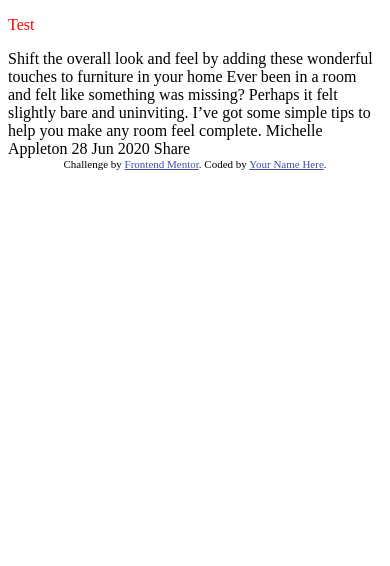
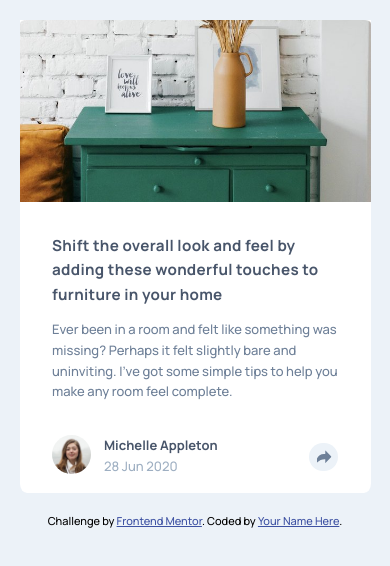
Before and after one commit to joanpujol/fem-Article-Preview-Component, a website: page index.html in a window 390 px wide. Drawn offline with Linux system fonts and the light colour scheme; files whose address does not match are found by name.

Commit message:
Add basic mobile layout

```diff
--- a/index.html
+++ b/index.html
@@ -1,39 +1,66 @@
 <!DOCTYPE html>
 <html lang="en">
+
 <head>
   <meta charset="UTF-8">
-  <meta name="viewport" content="width=device-width, initial-scale=1.0"> <!-- displays site properly based on user's device -->
+  <meta name="viewport" content="width=device-width, initial-scale=1.0">
+  <!-- displays site properly based on user's device -->
 
   <link rel="icon" type="image/png" sizes="32x32" href="./images/favicon-32x32.png">
+  <link href="https://fonts.googleapis.com/css2?family=Manrope:wght@500;700&display=swap" rel="stylesheet">
   <link rel="stylesheet" href="css/style.css">
 
   <title>Frontend Mentor | Article preview component</title>
 
   <!-- Feel free to remove these styles or customise in your own stylesheet 👍 -->
   <style>
-    .attribution { font-size: 11px; text-align: center; }
-    .attribution a { color: hsl(228, 45%, 44%); }
+    .attribution {
+      font-size: 11px;
+      text-align: center;
+    }
+
+    .attribution a {
+      color: hsl(228, 45%, 44%);
+    }
   </style>
 </head>
+
 <body>
 
-  <p class="test mt-5">Test</p>
+  <div class="article-preview">
+    <div class="article-preview__image-container">
+      <img src="/images/drawers.jpg" alt="">
+    </div>
+    <div class="article-preview__content">
+      <h3>
+        Shift the overall look and feel by adding these wonderful
+        touches to furniture in your home
+      </h3>
+      <p>
+        Ever been in a room and felt like something was missing? Perhaps
+        it felt slightly bare and uninviting. I’ve got some simple tips
+        to help you make any room feel complete.
+      </p>
+    </div>
+    <div class="article-preview__social">
+      <div class="article-preview__author">
+        <div class="article-preview__author-image"><img src="/images//avatar-michelle.jpg" alt=""></div>
+        <div class="author">
+          <div class="author-name">Michelle Appleton</div>
+          <div class="author-date">28 Jun 2020</div>
+        </div>
 
-  Shift the overall look and feel by adding these wonderful
-  touches to furniture in your home
-
-  Ever been in a room and felt like something was missing? Perhaps
-  it felt slightly bare and uninviting. I’ve got some simple tips
-  to help you make any room feel complete.
-
-  Michelle Appleton
-  28 Jun 2020
-
-  Share
+      </div>
+      <div class="article-preview__share">
+        <img src="/images/icon-share.svg" alt="">
+      </div>
+    </div>
+  </div>
 
   <div class="attribution">
     Challenge by <a href="https://www.frontendmentor.io?ref=challenge" target="_blank">Frontend Mentor</a>.
     Coded by <a href="#">Your Name Here</a>.
   </div>
 </body>
+
 </html>
--- a/sass/main.scss
+++ b/sass/main.scss
@@ -1,3 +1,109 @@
-.test {
-    color: red;
+$very-dark-grayish-blue: hsl(217, 19%, 35%);
+$desaturated-dark-blue: hsl(214, 17%, 51%);
+$grayish-blue: hsl(212, 23%, 69%);
+$light-grayish-blue: hsl(210, 46%, 95%);
+
+* {
+  margin: 0;
+  padding: 0;
 }
+
+*,
+*::before,
+*::after {
+  box-sizing: inherit;
+}
+
+html {
+  box-sizing: border-box;
+  font-size: 13px;
+  width: 100%;
+  height: 100%;
+  overflow-x: hidden;
+}
+
+body {
+  font-family: "Manrope", sans-serif;
+  font-weight: 500;
+  line-height: 1.6;
+  background: $light-grayish-blue;
+}
+
+.article-preview {
+  margin: 1.5em;
+  display: flex;
+  flex-direction: column;
+  background-color: #fff;
+  border-bottom-left-radius: 2%;
+  border-bottom-right-radius: 2%;
+
+  &__image-container {
+    height: 14em;
+
+    & img {
+      border-top-left-radius: 2%;
+      border-top-right-radius: 2%;
+      width: 100%;
+      height: 100%;
+      object-fit: cover;
+    }
+  }
+
+  &__content {
+    padding: 2.5em 2.5em;
+
+    & h3 {
+      color: $very-dark-grayish-blue;
+      font-weight: 700;
+      margin-bottom: 0.8em;
+      letter-spacing: 0.3px;
+    }
+
+    & p {
+      color: $desaturated-dark-blue;
+    }
+  }
+
+  &__social {
+    padding: 0em 2.5em;
+    display: flex;
+    justify-content: space-between;
+    margin-bottom: 1em;
+  }
+
+  &__author {
+    display: flex;
+  }
+
+  &__author-image img {
+    height: 3em;
+    border-radius: 100%;
+    margin-right: 1em;
+  }
+
+  &__share {
+    height: 2.2em;
+    width: 2.2em;
+    border-radius: 100%;
+    align-self: center;
+    background-color: $light-grayish-blue;
+
+    & img {
+        transform: translate(50%, 40%)
+    }
+  }
+}
+
+.author {
+  display: flex;
+  flex-direction: column;
+
+  &-name {
+    font-weight: 700;
+    color: $very-dark-grayish-blue;
+  }
+
+  &-date {
+    color: $grayish-blue;
+  }
+}
```
Also changed, not shown: css/style.css.
